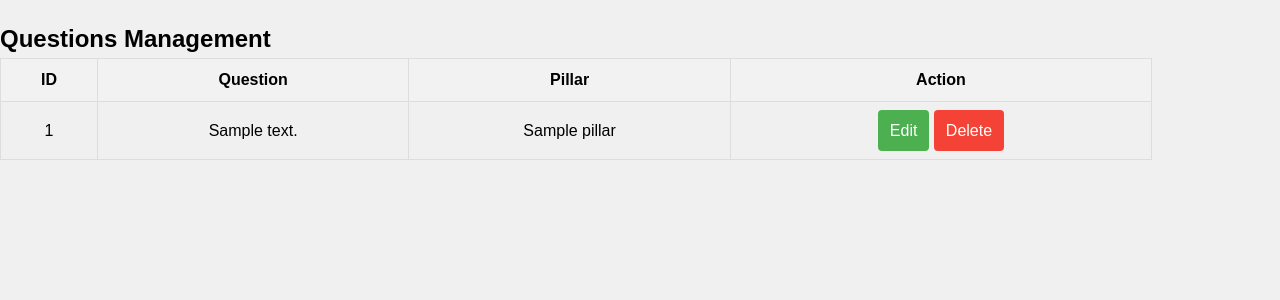
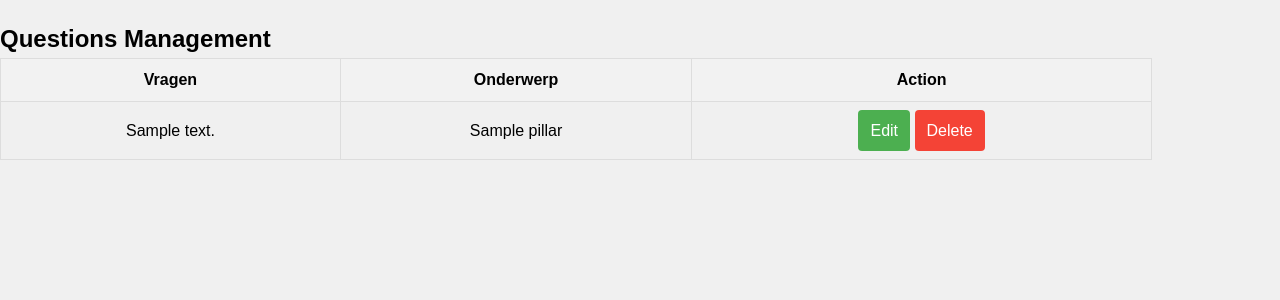
Before and after one commit to NienkeKuipers/Gezondheidsmeter, a PHP site: page /assets/admin/vragen.php in a window 1280 px wide. Shown: the part 106-406 px from the top of the page. Run offline with PHP 8.4, Linux system fonts and the light colour scheme; tables that the repository leaves empty or names only in its code hold one stand-in row (values such as "Sample post").

Commit message:
Kleine aanpassing

```diff
--- a/assets/admin/vragen.php
+++ b/assets/admin/vragen.php
@@ -43,16 +43,16 @@ try {
         <table>
             <thead>
                 <tr>
-                    <th>ID</th>
-                    <th>Question</th>
-                    <th>Pillar</th>
+
+                    <th>Vragen</th>
+                    <th>Onderwerp</th>
                     <th>Action</th>
                 </tr>
             </thead>
             <tbody>
                 <?php foreach ($questions as $question): ?>
                     <tr>
-                        <td><?php echo $question['id']; ?></td>
+
                         <td><?php echo $question['text']; ?></td>
                         <td><?php echo $question['pillar_name']; ?></td>
                         <td>
```
